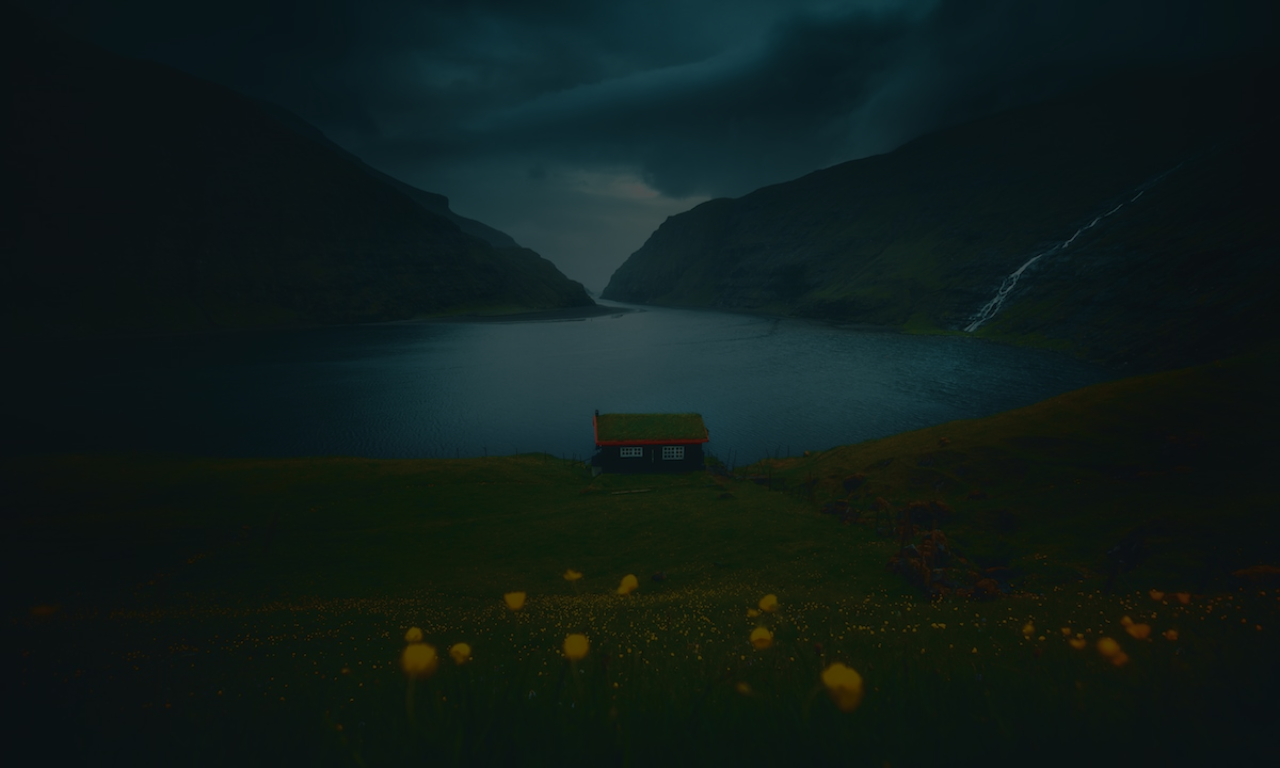
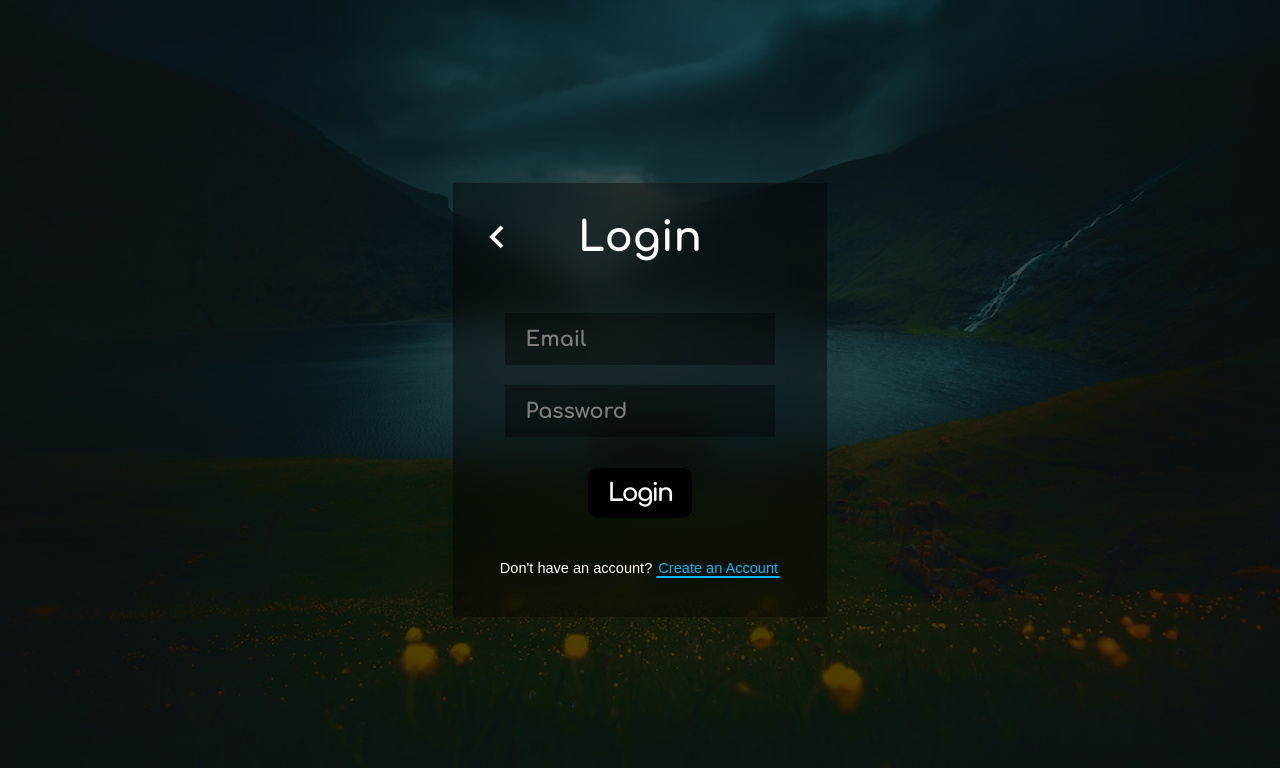
Before and after one commit to v-amirrr/project-management, a React (Create React App) app: page /login in a window 1280 px wide. Before the commit this address had no page. Shown: the top 768 px of the page. Built offline with nearby package versions, Linux system fonts and the light colour scheme.

Commit message:
feat: added the login page

```diff
--- a/src/App.js
+++ b/src/App.js
@@ -8,6 +8,7 @@ import BeforeLogin from './components/homepages/BeforeLogin';
 import Signup from './components/signup/Signup';
 import SignupForm from './components/signup/SignupForm';
 import SignupOptions from './components/signup/SignupOptions';
+import Login from './components/login/Login';
 
 const App = () => {
 
@@ -24,6 +25,7 @@ const App = () => {
                             <Route path="options" element={<SignupOptions />} />
                             <Route path="form" element={<SignupForm />} />
                         </Route>
+                        <Route path='/login' element={<Login />} />
 
                     </Routes>
 
--- /dev/null
+++ b/src/components/login/Login.js
@@ -0,0 +1,63 @@
+import React, { useState } from 'react';
+import styles from "./Login.module.css";
+
+import { Outlet, useNavigate, Link } from 'react-router-dom';
+
+import { MdKeyboardArrowLeft } from "react-icons/md";
+
+import { motion } from 'framer-motion';
+
+const singupVariants = {
+    hidden: { opacity: 0, y: -20 },
+    visible: { opacity: 1, y: 0, scale: 1, transition: { duration: 0.4, type: "tween" } },
+    exit: { opacity: 0, y: 20, transition: { duration: 0.4, type: "tween" } }
+}
+
+const Login = () => {
+
+    const navigate = useNavigate();
+
+    const [email, setEmail] = useState("");
+    const [password, setPassword] = useState("");
+
+    const login = () => {}
+
+    return (
+        <>
+            <div className={styles["login-page"]}>
+                <motion.div className={styles["login"]} initial="hidden" animate="visible" exit="exit" variants={singupVariants}>
+                    <div className={styles["login-top"]}>
+                        <div className={styles["title"]}>Login</div>
+
+                        <motion.div className={styles["go-back-button"]} onClick={() => navigate(-1)} whileHover={{ scale: 1.2 ,transition: { duration: 0.00001 } }} whileTap={{ scale: 0.7 ,transition: { duration: 0.00001 } }}>
+                            <MdKeyboardArrowLeft />
+                        </motion.div>
+                    </div>
+
+                    <div className={styles["form"]}>
+                        <div className={styles["inputs"]}>
+                            <div className={styles["input"]}>
+                                <input placeholder=" " type="email" value={email} onChange={e => setEmail(e.target.value)}/>
+                                <span className={styles["placeholder"]}>Email</span>
+                            </div>
+
+                            <div className={styles["input"]}>
+                                <input placeholder=" " type="password" value={password} onChange={e => setPassword(e.target.value)}/>
+                                <span className={styles["placeholder"]}>Password</span>
+                            </div>
+                        </div>
+
+                        <motion.div className={styles["submit"]} whileHover={{ scale: 1.2 }} whileTap={{ scale: 0.7 }} onClick={login}>Login</motion.div>
+                    </div>
+
+
+                    <div className={styles["login-bottom"]}>
+                        <p>Don't have an account? <Link to="/signup/options"><div className='link'>Create an Account</div></Link></p>
+                    </div>
+                </motion.div>
+            </div>
+        </>
+    );
+};
+
+export default Login;
--- /dev/null
+++ b/src/components/login/Login.module.css
@@ -0,0 +1,151 @@
+.login-page {
+    width: 100%;
+    height: 100vh;
+    display: flex;
+    justify-content: center;
+    align-items: center;
+}
+
+.login {
+    background-color: #0000006b;
+    display: flex;
+    justify-content: center;
+    align-items: center;
+    flex-direction: column;
+    width: 18rem;
+    padding: 1rem;
+    box-shadow: 0 4px 30px #0000001a;
+    backdrop-filter: blur(20px);
+    -webkit-backdrop-filter: blur(20px);
+    transition: box-shadow .5s;
+    -webkit-transition: box-shadow .5s;
+    -moz-transition: box-shadow .5s;
+    -ms-transition: box-shadow .5s;
+    -o-transition: box-shadow .5s;
+}
+
+.login-top {
+    position: relative;
+    width: 100%;
+    display: flex;
+    justify-content: center;
+    align-items: center;
+    margin-top: .5rem;
+}
+
+.title {
+    font-size: 2rem;
+    font-family: 'Comfortaa', cursive;
+}
+
+.go-back-button {
+    position: absolute;
+    left: 0;
+    font-size: 2.2rem;
+    cursor: pointer;
+    display: flex;
+    justify-content: center;
+    align-items: center;
+    border-radius: 50%;
+    -webkit-border-radius: 50%;
+    -moz-border-radius: 50%;
+    -ms-border-radius: 50%;
+    -o-border-radius: 50%;
+    transition: all .2s;
+    -webkit-transition: all .2s;
+    -moz-transition: all .2s;
+    -ms-transition: all .2s;
+    -o-transition: all .2s;
+}
+
+.go-back-button:hover {
+    background-color: #070707;
+}
+
+.login-bottom {
+    margin-bottom: 1rem;
+    font-size: .7rem;
+}
+
+.form {
+    margin: 2rem;
+    display: flex;
+    justify-content: center;
+    align-items: center;
+    flex-direction: column;
+    width: 10rem;
+}
+
+.input {
+    position: relative;
+}
+
+.input input {
+    width: 13rem;
+    padding: .5rem;
+    margin: .5rem 0;
+    border: none;
+    color: #fff;
+    font-size: 1.2rem;
+    background-color: #00000062;
+    border: solid 1px #ffffff00;
+    transition: all .4s;
+    -webkit-transition: all .4s;
+    -moz-transition: all .4s;
+    -ms-transition: all .4s;
+    -o-transition: all .4s;
+}
+
+.placeholder {
+    position: absolute;
+    left: 1em;
+    top: 50%;
+    transform: translateY(-50%);
+    -webkit-transform: translateY(-50%);
+    -moz-transform: translateY(-50%);
+    -ms-transform: translateY(-50%);
+    -o-transform: translateY(-50%);
+    color: #cfcfcf;
+    user-select: none;
+    z-index: -1;
+    transition: .2s all;
+    -webkit-transition: .2s all;
+    -moz-transition: .2s all;
+    -ms-transition: .2s all;
+    -o-transition: .2s all;
+    font-family: 'Comfortaa', cursive;
+
+}
+
+.input input:focus {
+    border-bottom: solid 1px #ffffff33;
+}
+
+.input input:focus + .placeholder, .input input:not(:placeholder-shown) + .placeholder {
+    position: absolute;
+    top: .5rem;
+    left: .5rem;
+    font-size: .6rem;
+    z-index: 1;
+}
+
+.submit {
+    cursor: pointer;
+    margin-top: 1rem;
+    font-family: 'Comfortaa', cursive;
+    white-space: nowarp;
+    letter-spacing: -2px;
+    width: 5rem;
+    height: 2.4rem;
+    font-size: 1.2rem;
+    background-color: #000000;
+    display: flex;
+    justify-content: center;
+    align-items: center;
+    border-radius: 10px;
+    -webkit-border-radius: 10px;
+    -moz-border-radius: 10px;
+    -ms-border-radius: 10px;
+    -o-border-radius: 10px;
+    user-select: none;
+}
--- a/src/components/signup/SignupForm.js
+++ b/src/components/signup/SignupForm.js
@@ -1,35 +1,43 @@
-import React from 'react';
+import React, { useState } from 'react';
 import styles from "./SignupForm.module.css";
 
 import { motion } from 'framer-motion';
 
 const SignupForm = () => {
+
+    const [username, setUsername] = useState("");
+    const [email, setEmail] = useState("");
+    const [password, setPassword] = useState("");
+    const [passwordConfirmation, setPasswordConfirmation] = useState("");
+
+    const signup = () => {}
+
     return (
         <>
             <div className={styles["form"]}>
                 <div className={styles["inputs"]}>
                     <div className={styles["input"]}>
-                        <input placeholder=" " type="text" />
+                        <input placeholder=" " type="text" value={username} onChange={e => setUsername(e.target.value)}/>
                         <span className={styles["placeholder"]}>Username</span>
                     </div>
 
                     <div className={styles["input"]}>
-                        <input placeholder=" " type="email" />
+                        <input placeholder=" " type="email" value={email} onChange={e => setEmail(e.target.value)}/>
                         <span className={styles["placeholder"]}>Email</span>
                     </div>
 
                     <div className={styles["input"]}>
-                        <input placeholder=" " type="password" />
+                        <input placeholder=" " type="password" value={password} onChange={e => setPassword(e.target.value)}/>
                         <span className={styles["placeholder"]}>Password</span>
                     </div>
 
                     <div className={styles["input"]}>
-                        <input placeholder=" " type="password" />
+                        <input placeholder=" " type="password" value={passwordConfirmation} onChange={e => setPasswordConfirmation(e.target.value)}/>
                         <span className={styles["placeholder"]}>Confirm</span>
                     </div>
                 </div>
 
-                <motion.div className={styles["submit"]} whileHover={{ scale: 1.2 }} whileTap={{ scale: 0.7 }}>Create</motion.div>
+                <motion.div className={styles["submit"]} whileHover={{ scale: 1.2 }} whileTap={{ scale: 0.7 }} onClick={signup}>Create</motion.div>
             </div>
         </>
     );
```
